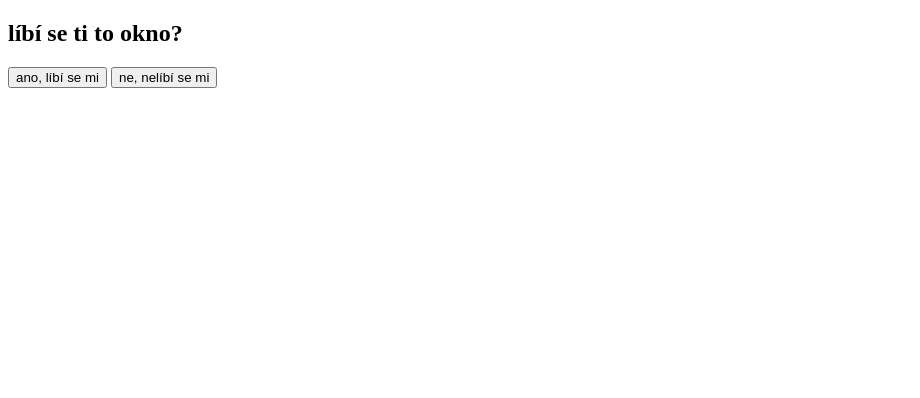
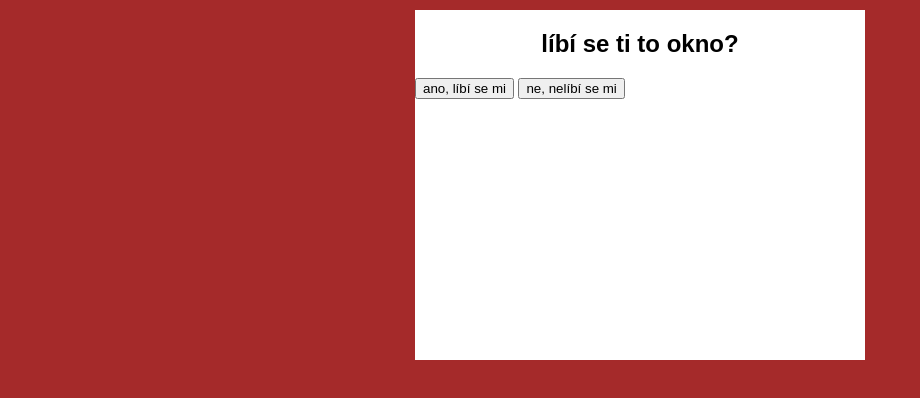
Before and after one commit to JonasKittler/my-own-panel, a plain HTML site: page index.html in a window 1280 px wide. Shown: the whole page, without its empty margins (0-920 px from the left). Drawn offline with Linux system fonts and the light colour scheme.

Commit message:
26.4.2023

```diff
--- a/index.html
+++ b/index.html
@@ -1,5 +1,5 @@
 <!DOCTYPE html>
-<html lang="cz">
+<html lang="cs">
 <head>
     <meta charset="UTF-8">
     <meta http-equiv="X-UA-Compatible" content="IE=edge">
--- a/styles.css
+++ b/styles.css
@@ -0,0 +1,20 @@
+body {
+    background-color: brown;
+    font-family: sans-serif;
+    margin: 0;
+    padding: 0;
+}
+.alert {
+    background-color: white;
+    display: flex;
+    position: relative;
+    flex-direction: column;
+    margin: auto;
+    width: 450px;
+    height: 350px;
+    top: 10px;
+}
+
+.alert .alert-text .text {
+    text-align: center;
+}
```
